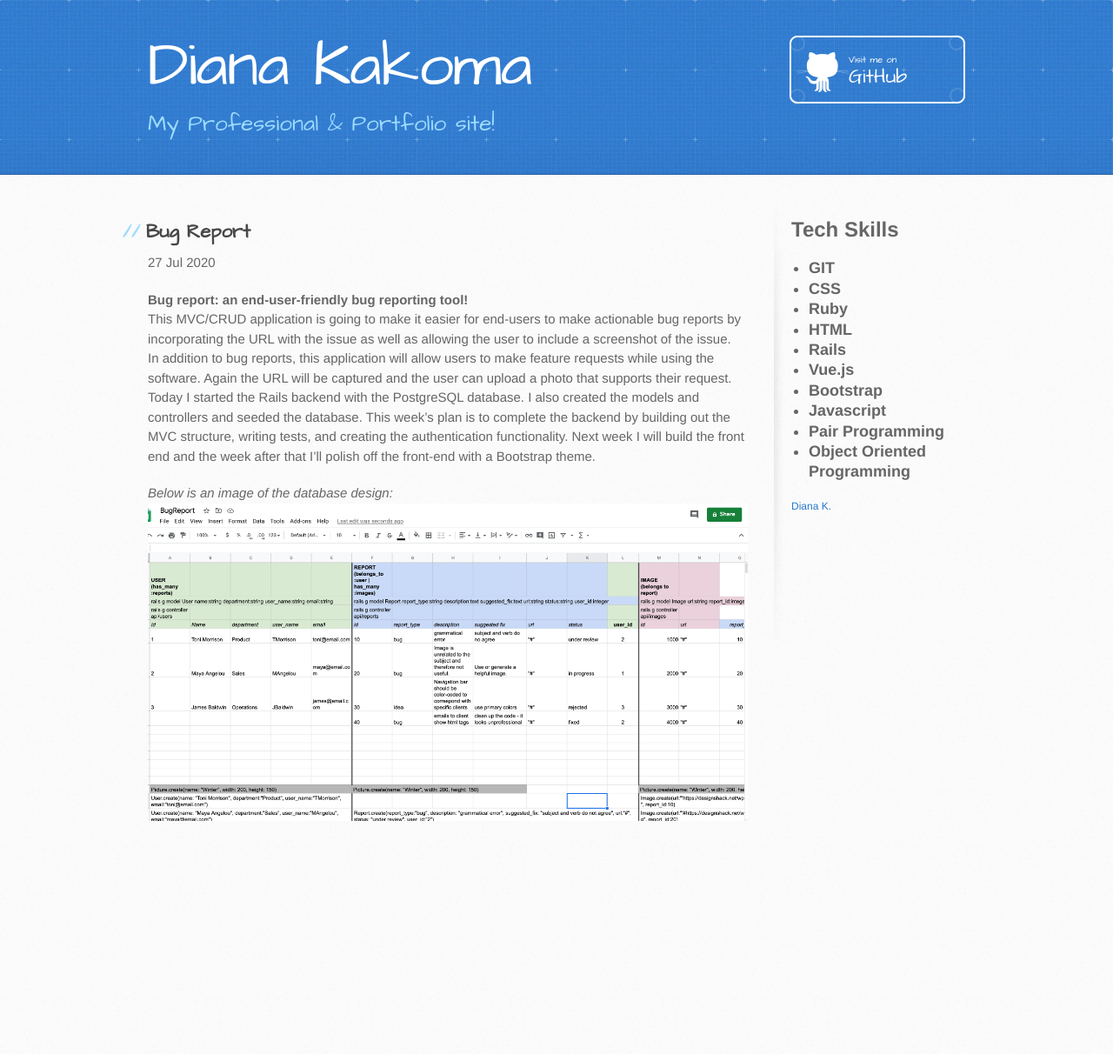
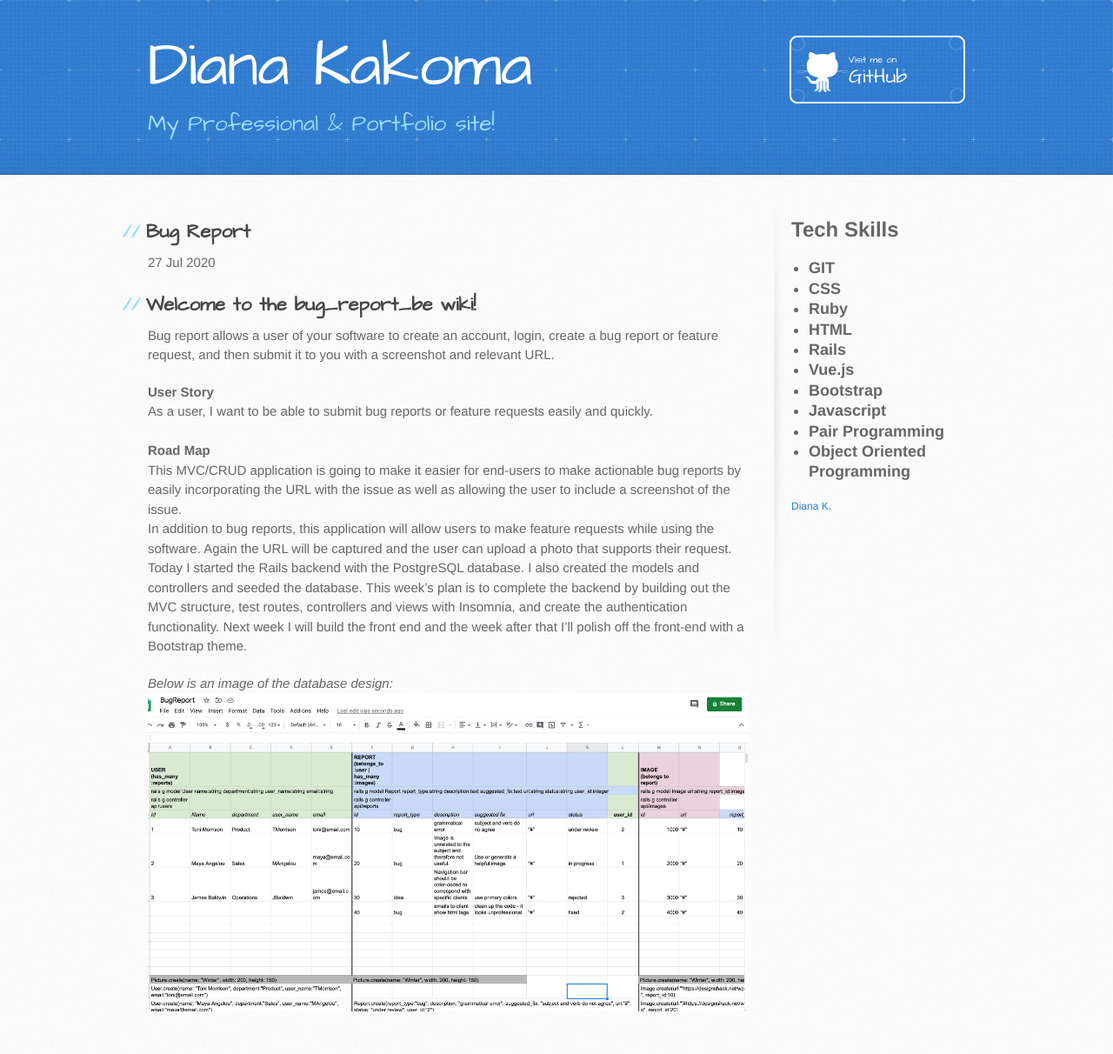
Before and after one commit to dianakakoma/dianakakoma.github.io, a Jekyll site: the page built from _posts/2020-7-27-bug-report.md, in a window 1280 px wide. Shown: the whole page at 87% size. Built offline with Jekyll 4.4.1, drawn with Linux system fonts in a browser that asks for light colours; our own code applies the rules of GitHub Pages for plain Markdown files; comment, search, counter and statistics services are not loaded; before the commit the page ends 993 px from its top, so only the background shows below that.

Commit message:
Update 2020-7-27-bug-report.md

```diff
--- a/_posts/2020-7-27-bug-report.md
+++ b/_posts/2020-7-27-bug-report.md
@@ -1,9 +1,17 @@
-**Bug report: an end-user-friendly bug reporting tool!<br>**
-This MVC/CRUD application is going to make it easier for end-users to make actionable bug reports by incorporating the URL with the issue as well as allowing the user to include a screenshot of the issue.
+## Welcome to the bug_report_be wiki!<br>
+Bug report allows a user of your software to create an account, login, create a bug report or feature request, and then submit it to you with a screenshot and relevant URL.
+
+**User Story**<br>
+As a user, I want to be able to submit bug reports or feature requests easily and quickly.
+<br>
+<br>
+**Road Map**<br>
+This MVC/CRUD application is going to make it easier for end-users to make actionable bug reports by easily incorporating the URL with the issue as well as allowing the user to include a screenshot of the issue.
 <br>
 In addition to bug reports, this application will allow users to make feature requests while using the software. Again the URL will be captured and the user can upload a photo that supports their request.
+<br>
 Today I started the Rails backend with the PostgreSQL database. I also created the models and controllers and seeded the database.
-This week's plan is to complete the backend by building out the MVC structure, writing tests, and creating the authentication functionality.
+This week's plan is to complete the backend by building out the MVC structure, test routes, controllers and views with Insomnia, and create the authentication functionality.
 Next week I will build the front end and the week after that I'll polish off the front-end with a Bootstrap theme.
 
 *Below is an image of the database design:*
```
